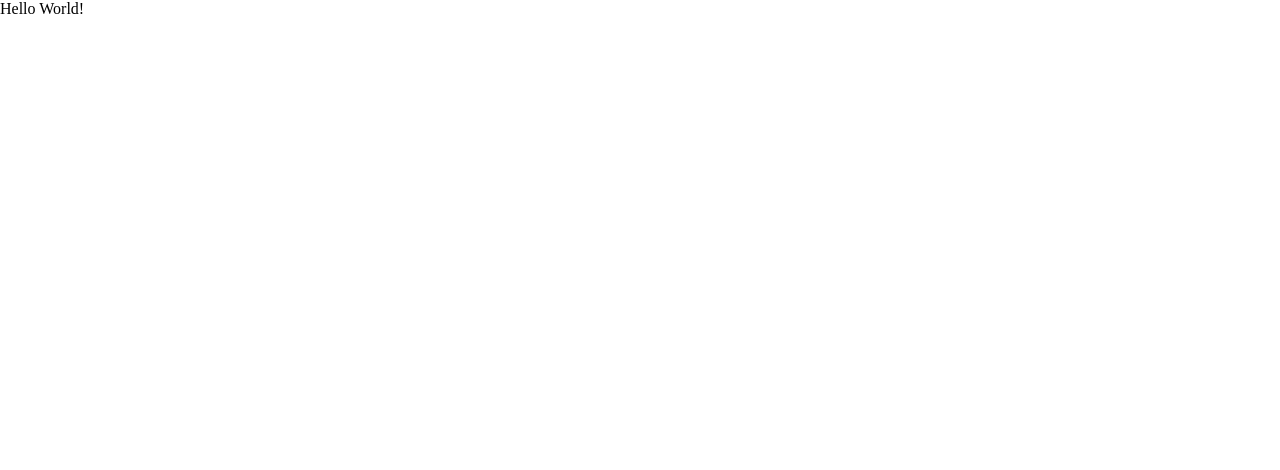
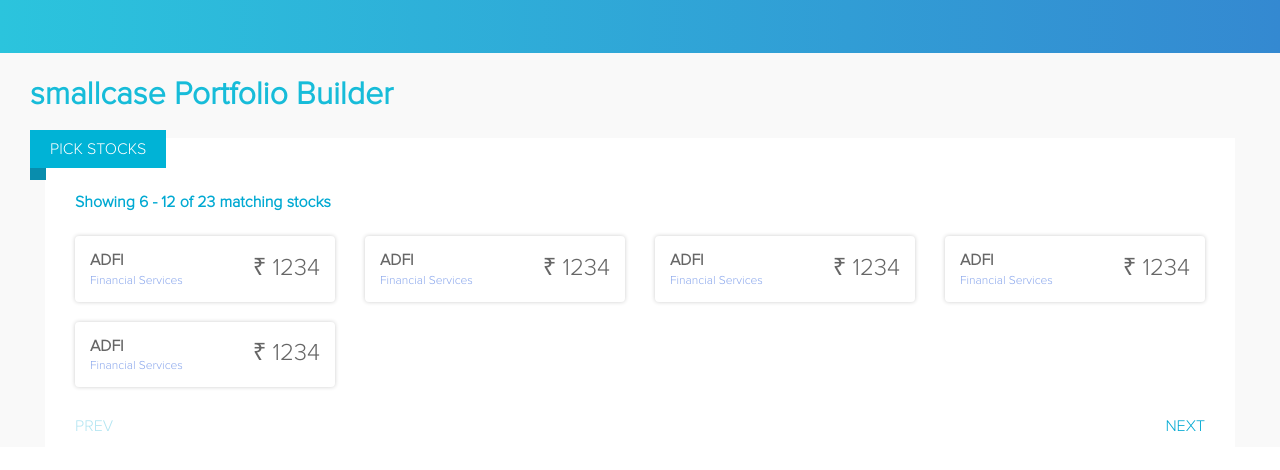
Before and after one commit to ssolanki/smallcase, a React app: page / in a window 1280 px wide. Shown: the top 470 px of the page. Built offline with nearby package versions, Linux system fonts and the light colour scheme.

Commit message:
stocks list ui added

```diff
--- a/package.json
+++ b/package.json
@@ -14,8 +14,10 @@
     "babel-loader": "^7.1.1",
     "babel-preset-es2015": "^6.24.1",
     "babel-preset-react": "^6.24.1",
+    "classnames": "^2.2.5",
     "css-loader": "^0.28.4",
     "extract-text-webpack-plugin": "^3.0.0",
+    "file-loader": "^0.11.2",
     "html-webpack-plugin": "^2.29.0",
     "normalize.css": "^7.0.0",
     "react": "^15.6.1",
@@ -24,6 +26,7 @@
     "standard": "^10.0.2",
     "standard-loader": "^6.0.1",
     "style-loader": "^0.18.2",
+    "url-loader": "^0.5.9",
     "webpack": "^3.4.1",
     "webpack-dashboard": "^0.4.0",
     "webpack-dev-server": "^2.6.1"
--- /dev/null
+++ b/src/base.css
@@ -0,0 +1,32 @@
+@font-face {
+  font-family: proximaNova;
+  src: url(../fonts/proxima-nova-light.otf);
+}
+
+body{
+  font-family: proximaNova;
+  font-size: 16px;
+  min-height: 100vh;
+}
+
+*,
+*::before,
+*::after {
+  box-sizing: inherit;
+}
+
+ul {
+  list-style: none;
+  padding: 0;
+  margin: 0;
+}
+
+a {
+  text-decoration: none;
+}
+
+.clearfix:after {
+  content: "";
+  display: table;
+  clear: both;
+}
--- /dev/null
+++ b/src/components/App/App.css
@@ -0,0 +1,14 @@
+.header{
+  height: 53px;
+  background-image: linear-gradient(to right, #2BC4DD, #3489D1);
+}
+.content{
+  padding: 0px 30px;
+  background: #f9f9f9;
+}
+.heading{
+  font-size: 32px;
+  color: #17BCD9;
+  margin: 0px;
+  padding: 24px 0px;
+}
--- a/src/components/App/App.js
+++ b/src/components/App/App.js
@@ -2,14 +2,20 @@
 
 import {BrowserRouter} from 'react-router-dom'
 
+import StocksList from '../StocksList/StocksList'
+
 import 'normalize.css'
 import price from '../../data.json'
+import styles from './App.css'
+import '../../base.css'
 
 const App = () => (
   <BrowserRouter>
     <div>
-      <div>
-        Hello World!
+      <div className={styles.header}></div>
+      <div className={styles.content}>
+        <h3 className={styles.heading}> smallcase Portfolio Builder </h3>
+        <StocksList />
       </div>
     </div>
   </BrowserRouter>
--- /dev/null
+++ b/src/components/StocksList/StockInfo/StockInfo.css
@@ -0,0 +1,44 @@
+.stockInfo{
+  background: #FFFFFF;
+  box-shadow: 0 0 4px 0 rgba(0,0,0,0.20);
+  border-radius: 4px;
+  padding: 15px;
+  display: flex;
+  align-items: center;
+  margin-bottom: 20px;
+}
+.stockInfo p{
+  margin: 0px;
+}
+.info{
+  float: left;
+  width: 65%;
+}
+.name{
+  font-size: 16px;
+  color: #666666;
+  font-weight: bold;
+}
+.type{
+  font-size: 12px;
+  color: #89A6EC;
+  line-height: 12px;
+  margin-top: 5px! important;
+}
+.price{
+  font-size: 24px;
+  color: #666666;
+}
+.otherInfo{
+  float: right;
+  width: 35%;
+  text-align: right;
+}
+.button{
+
+}
+.clearfix:after{
+  content: "";
+  display: table;
+  clear: both;
+}
--- /dev/null
+++ b/src/components/StocksList/StockInfo/StockInfo.js
@@ -0,0 +1,26 @@
+import React from 'react'
+
+import styles from './StockInfo.css'
+import classNames from 'classnames/bind'
+
+let cx = classNames.bind(styles)
+
+const StockInfo = () => {
+  let stockClass = cx({
+    stockInfo: true,
+    clearfix: true
+  })
+  return (
+    <div className={stockClass}>
+      <div className={styles.info}>
+        <p className={styles.name}> ADFI </p>
+        <p className={styles.type}> Financial Services </p>
+      </div>
+      <div className={styles.otherInfo}>
+        <p className={styles.price}> &#8377; 1234 </p>
+      </div>
+    </div>
+  )
+}
+
+export default StockInfo
--- /dev/null
+++ b/src/components/StocksList/StocksList.css
@@ -0,0 +1,56 @@
+.container{
+  position: relative;
+  margin: 0px 15px;
+  padding: 30px 15px;
+  background: #fff;
+}
+.info{
+  font-size: 16px;
+  color: #00A9D2;
+  padding: 25px 15px;
+  font-weight: bold;
+}
+.banner{
+  background: #00B3D6;
+  text-transform: uppercase;
+  color: #fff;
+  padding: 10px 20px;
+  position: absolute;
+  top: -8px;
+  left: -15px;
+  z-index: 1;
+}
+.bannerAngle{
+  background: #098DAD;
+  position: absolute;
+  top: -8px;
+  left: -15px;
+  width: 16px;
+  z-index: 0;
+  height: 50px;
+}
+.col3{
+  width: 25%;
+  display: inline-block;
+  padding: 0px 15px;
+  box-sizing: border-box;
+}
+.actionSection{
+  padding: 0px 15px;
+  margin-top: 10px;
+}
+.next{
+  font-size: 16px;
+  color: #00A9D2;
+  float: right;
+  text-transform: uppercase;
+  cursor: pointer;
+}
+.prev{
+  opacity: 0.3;
+  font-size: 16px;
+  color: #00A9D2;
+  float: left;
+  text-transform: uppercase;
+  cursor: pointer;
+}
--- /dev/null
+++ b/src/components/StocksList/StocksList.js
@@ -0,0 +1,44 @@
+import React from 'react'
+
+import styles from './StocksList.css'
+import classNames from 'classnames/bind'
+import StockInfo from './StockInfo/StockInfo'
+
+let cx = classNames.bind(styles)
+
+const StocksList = () => {
+  return (
+    <div>
+      <div className={styles.container}>
+        <div className={styles.banner}>
+          Pick Stocks
+        </div>
+        <div className={styles.bannerAngle}></div>
+        <div className={styles.info}>
+          Showing 6 - 12 of 23 matching stocks
+        </div>
+        <div className={styles.col3}>
+          <StockInfo />
+        </div>
+        <div className={styles.col3}>
+          <StockInfo />
+        </div>
+        <div className={styles.col3}>
+          <StockInfo />
+        </div>
+        <div className={styles.col3}>
+          <StockInfo />
+        </div>
+        <div className={styles.col3}>
+          <StockInfo />
+        </div>
+        <div className={"clearfix " + styles.actionSection}>
+          <div className={styles.prev}> prev </div>
+          <div className={styles.next}> next </div>
+        </div>
+      </div>
+    </div>
+  )
+}
+
+export default StocksList
--- a/webpack.config.js
+++ b/webpack.config.js
@@ -29,6 +29,9 @@
     }, {
       test: /\.css$/,
       use: ExtractTextPlugin.extract(['css-loader?modules,localIdentName="[name]-[local]-[hash:base64:6]",camelCase'])
+    }, {
+      test: /\.(png|woff|woff2|eot|otf|ttf|svg)$/,
+      loader: 'file-loader?limit=100000'
     }]
   },
   plugins: [
```
Also changed, not shown: fonts/proxima-nova-light.otf (added), images/add_circle - material.png (added), src/components/Navbar/Navbar.css (deleted), src/components/Navbar/Navbar.js (deleted).
